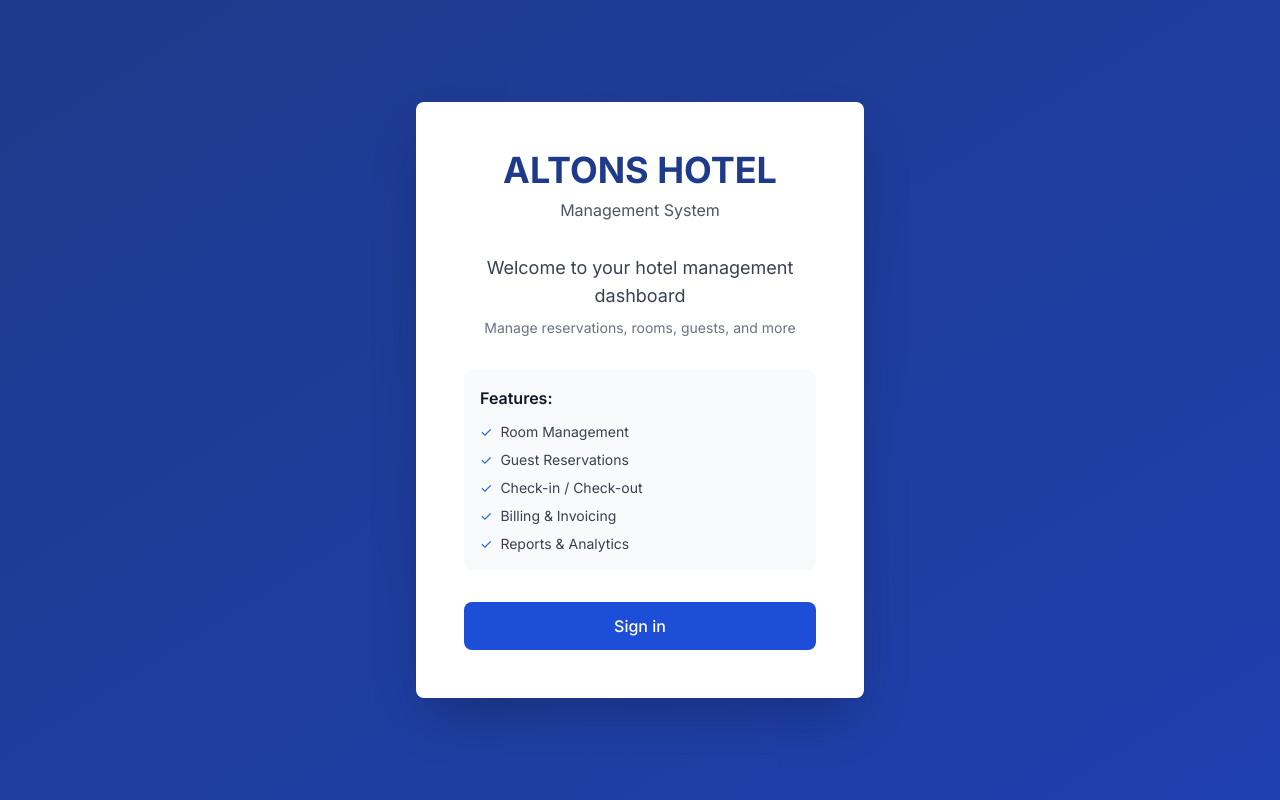
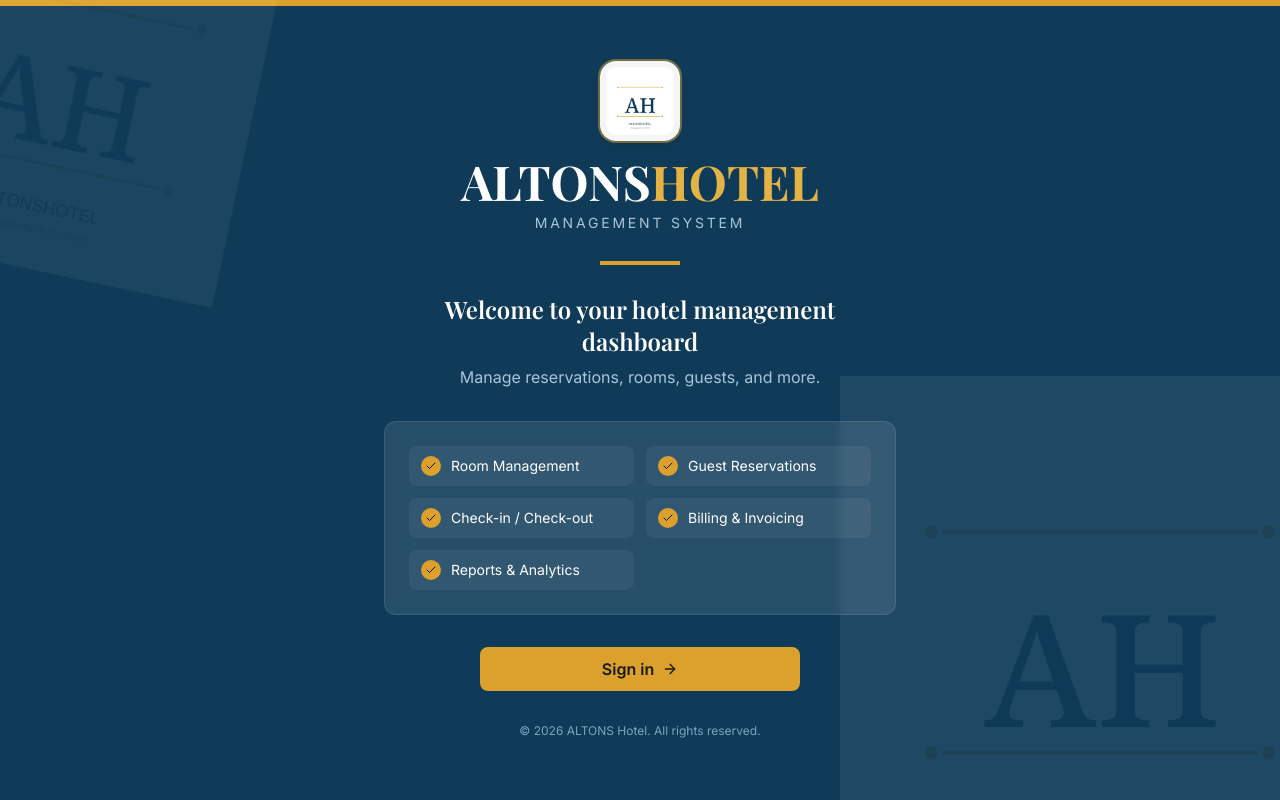
Before and after one commit to sweetchimp/HOTEL-MANAGEMENT-SYSTEM, a React (Vite) app in the folder frontend/: page / in a window 1280 px wide. Built offline with nearby package versions, Linux system fonts and the light colour scheme.

Commit message:
feat: redesign welcome/landing page - brand colors, logo, watermark

```diff
--- a/frontend/src/pages/WelcomePage.tsx
+++ b/frontend/src/pages/WelcomePage.tsx
@@ -1,48 +1,89 @@
 import { useNavigate } from 'react-router-dom'
+import { Check, ArrowRight } from 'lucide-react'
+import { Button } from '@/components/ui/button'
+
+const FEATURES = [
+  'Room Management',
+  'Guest Reservations',
+  'Check-in / Check-out',
+  'Billing & Invoicing',
+  'Reports & Analytics',
+]
 
 export default function WelcomePage() {
   const navigate = useNavigate()
 
   return (
-    <div className="min-h-screen bg-gradient-to-br from-blue-900 to-blue-800 flex items-center justify-center p-4">
-      <div className="bg-white rounded-lg shadow-2xl p-6 sm:p-12 max-w-md w-full text-center">
-        <div className="mb-8">
-          <h1 className="text-4xl font-bold text-blue-900 mb-2">ALTONS HOTEL</h1>
-          <p className="text-gray-600">Management System</p>
-        </div>
+    <div className="relative flex min-h-screen items-center justify-center overflow-hidden bg-primary-500 p-6">
+      <div className="absolute inset-x-0 top-0 h-1.5 bg-accent-500" />
 
-        <div className="mb-8">
-          <p className="text-lg text-gray-700 mb-2">Welcome to your hotel management dashboard</p>
-          <p className="text-sm text-gray-500">Manage reservations, rooms, guests, and more</p>
-        </div>
+      {/* Watermark */}
+      <img
+        src="/AH_Logo.png"
+        alt=""
+        aria-hidden="true"
+        className="pointer-events-none absolute -bottom-24 -right-20 h-[520px] w-[520px] object-contain opacity-[0.07] select-none"
+      />
+      <img
+        src="/AH_Logo.png"
+        alt=""
+        aria-hidden="true"
+        className="pointer-events-none absolute -left-32 -top-28 h-96 w-96 rotate-12 object-contain opacity-[0.05] select-none"
+      />
 
-        <div className="mb-8 text-left bg-gray-50 p-4 rounded-lg">
-          <h3 className="font-semibold text-gray-900 mb-3">Features:</h3>
-          <ul className="space-y-2 text-sm text-gray-700">
-            <li className="flex items-center">
-              <span className="text-blue-600 mr-2">&#10003;</span> Room Management
-            </li>
-            <li className="flex items-center">
-              <span className="text-blue-600 mr-2">&#10003;</span> Guest Reservations
-            </li>
-            <li className="flex items-center">
-              <span className="text-blue-600 mr-2">&#10003;</span> Check-in / Check-out
-            </li>
-            <li className="flex items-center">
-              <span className="text-blue-600 mr-2">&#10003;</span> Billing & Invoicing
-            </li>
-            <li className="flex items-center">
-              <span className="text-blue-600 mr-2">&#10003;</span> Reports & Analytics
-            </li>
+      <div className="relative w-full max-w-lg animate-slide-up text-center">
+        {/* Brand */}
+        <img
+          src="/AH_Logo.png"
+          alt="ALTONS Hotel logo"
+          className="mx-auto mb-4 h-20 w-20 rounded-2xl bg-white/95 object-contain p-1.5 shadow-lg ring-2 ring-accent-500/50"
+        />
+        <h1 className="font-display text-4xl font-bold text-white sm:text-5xl">
+          ALTONS<span className="text-accent-400">HOTEL</span>
+        </h1>
+        <p className="mt-2 text-sm uppercase tracking-[0.2em] text-primary-200">
+          Management System
+        </p>
+
+        <div className="mx-auto mt-7 mb-7 h-1 w-20 bg-accent-500" />
+
+        <p className="font-display text-xl font-semibold text-white sm:text-2xl">
+          Welcome to your hotel management dashboard
+        </p>
+        <p className="mt-2 text-primary-200">
+          Manage reservations, rooms, guests, and more.
+        </p>
+
+        {/* Features */}
+        <div className="mt-8 rounded-xl border border-white/10 bg-white/10 p-5 backdrop-blur-sm sm:p-6">
+          <ul className="grid grid-cols-1 gap-3 text-left sm:grid-cols-2">
+            {FEATURES.map(feature => (
+              <li
+                key={feature}
+                className="flex items-center gap-2.5 rounded-lg bg-white/5 px-3 py-2.5 text-sm text-white"
+              >
+                <span className="flex h-5 w-5 shrink-0 items-center justify-center rounded-full bg-accent-500">
+                  <Check className="h-3 w-3 font-bold text-primary-900" />
+                </span>
+                {feature}
+              </li>
+            ))}
           </ul>
         </div>
 
-        <button
+        {/* Sign in */}
+        <Button
+          variant="accent"
+          size="lg"
+          className="mt-8 w-full max-w-xs"
           onClick={() => navigate('/login')}
-          className="w-full bg-blue-700 text-white px-6 py-3 rounded-lg font-medium hover:bg-blue-800 transition-colors duration-200"
         >
-          Sign in
-        </button>
+          Sign in <ArrowRight className="h-4 w-4" />
+        </Button>
+
+        <p className="mt-8 text-xs text-primary-300">
+          &copy; {new Date().getFullYear()} ALTONS Hotel. All rights reserved.
+        </p>
       </div>
     </div>
   )
```
